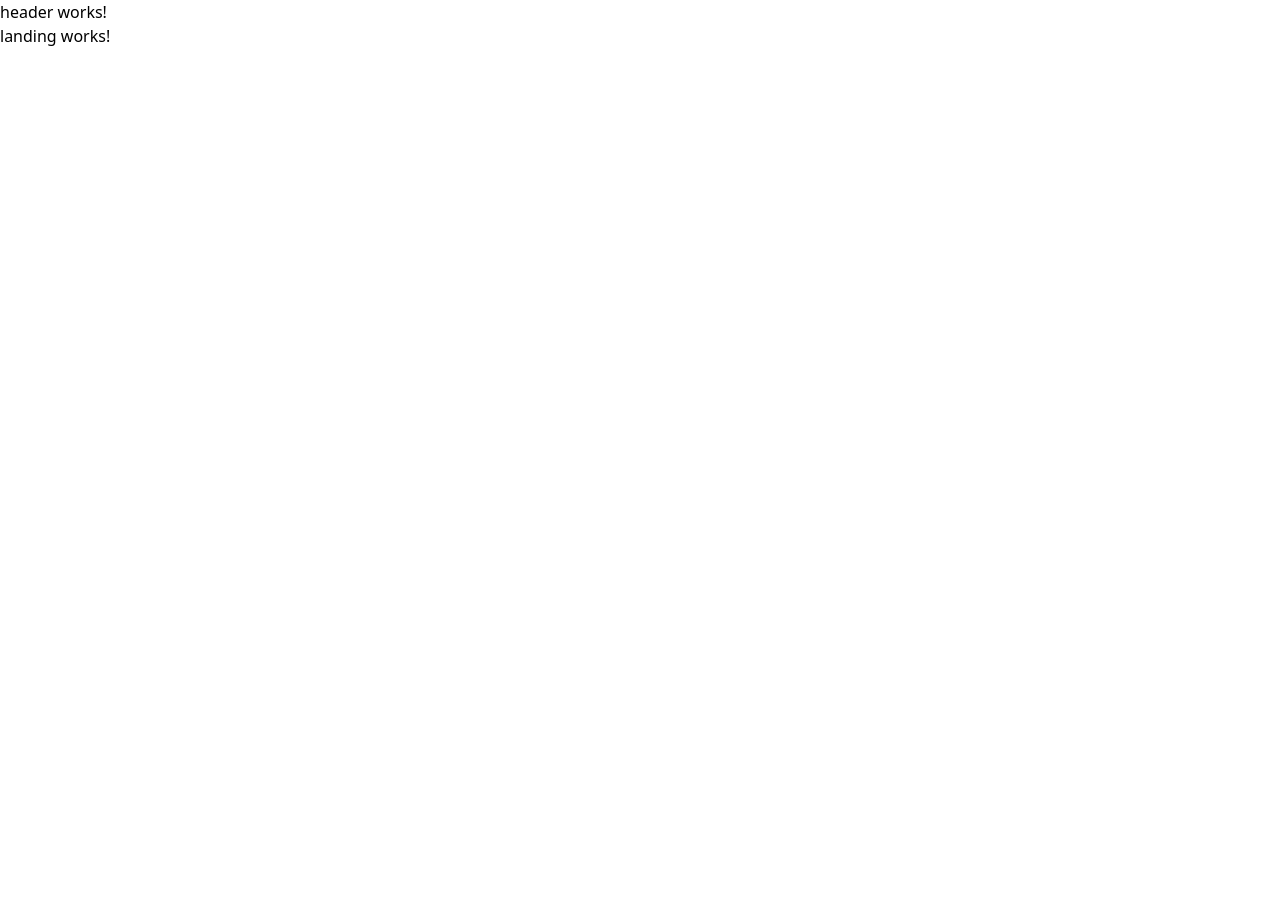
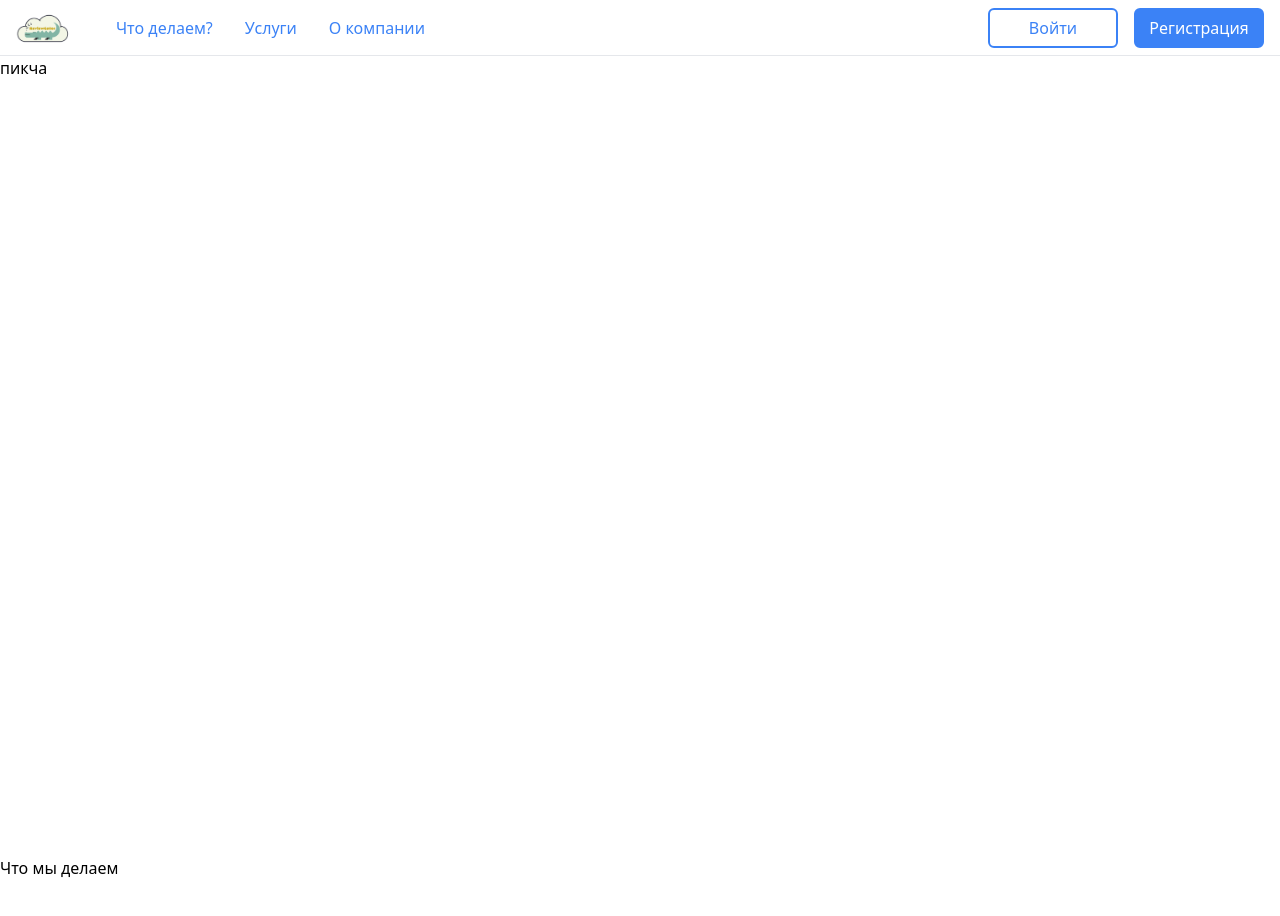
Before and after one commit to mixtern/app-store-parser-frontend, an Angular app: page / in a window 1280 px wide. Shown: the top 916 px of the page. Before the commit the page ends 800 px from the top, so only its background shows below. Built offline with nearby package versions, Linux system fonts and the light colour scheme.

Commit message:
Starting making landing

```diff
--- a/src/app/header/header.component.html
+++ /dev/null
@@ -1,3 +0,0 @@
-<p>
-  header works!
-</p>
--- /dev/null
+++ b/src/app/landing/header/header.component.html
@@ -0,0 +1,28 @@
+<div class="bg-white container mx-auto fixed">
+  <div class="flex justify-between items-center h-14 border-b ">
+    <div class="flex items-center text-blue-500">
+      <a href="./" class="mr-4">
+        <img class="h-14" src="./../../assets/images/logo.png" alt="Logo">
+      </a>
+      <a href="#what-we-do" class="mx-4">
+        Что делаем?
+      </a>
+      <a href="#what-we-can-do" class="mx-4">
+        Услуги
+      </a>
+      <a href="#about-us" class="mx-4">
+        О компании
+      </a>
+    </div>
+    <div class="flex items-center">
+      <button class="px-4 bg-white border-2 rounded-md border-blue-500 text-blue-500">
+        Войти
+      </button>
+      <button class="mx-4 bg-blue-500 border-2 rounded-md border-blue-500 text-white">
+        Регистрация
+      </button>
+    </div>
+  </div>
+</div>
+<!-- This thing helps reveal content underneath the header -->
+<div class="h-14"></div>
--- a/src/app/header/header.component.ts
+++ b/src/app/landing/header/header.component.ts
@@ -1,11 +1,11 @@
 import { Component, OnInit } from '@angular/core';
 
 @Component({
-  selector: 'app-header',
+  selector: 'landing-header',
   templateUrl: './header.component.html',
   styleUrls: ['./header.component.scss']
 })
-export class HeaderComponent implements OnInit {
+export class LandingHeaderComponent implements OnInit {
 
   constructor() { }
 
--- a/src/app/landing/landing.component.html
+++ b/src/app/landing/landing.component.html
@@ -1,4 +1,15 @@
-<app-header></app-header>
-<p>
-  landing works!
-</p>
+<landing-header></landing-header>
+<body>
+  <div class="h-screen">
+    пикча
+  </div>
+  <div class="h-screen" id="what-we-do">
+      Что мы делаем
+  </div>
+  <div class="h-screen" id="what-we-can-do">
+    Услуги
+  </div>
+  <div class="h-screen" id="about-us">
+    О компании
+  </div>
+</body>
--- a/src/styles.scss
+++ b/src/styles.scss
@@ -1,6 +1,9 @@
 @import 'tailwindcss/base';
-
 @import 'tailwindcss/components';
-
 @import 'tailwindcss/utilities';
 /* You can add global styles to this file, and also import other style files */
+
+button {
+    width: 130px;
+    height: 40px;
+}
```
Also changed, not shown: src/app/app.module.ts (+5 -3 lines), src/app/landing/header/header.component.scss (added), src/assets/images/logo.png (added), 1 other file (tests, documents, lock files or other folders).
